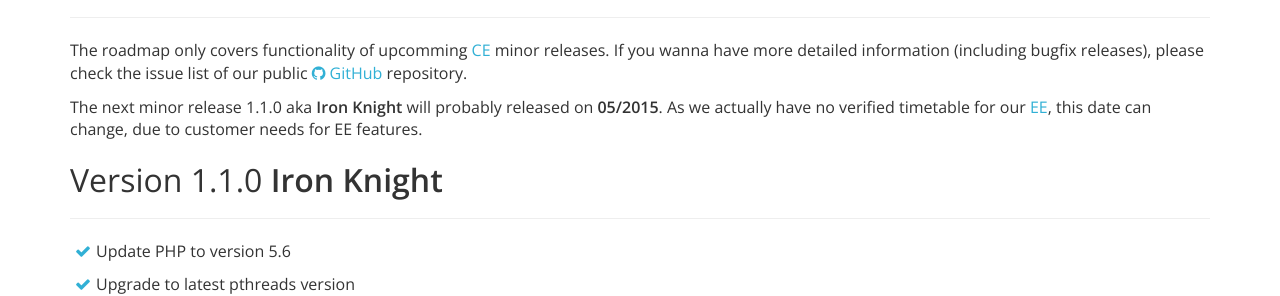
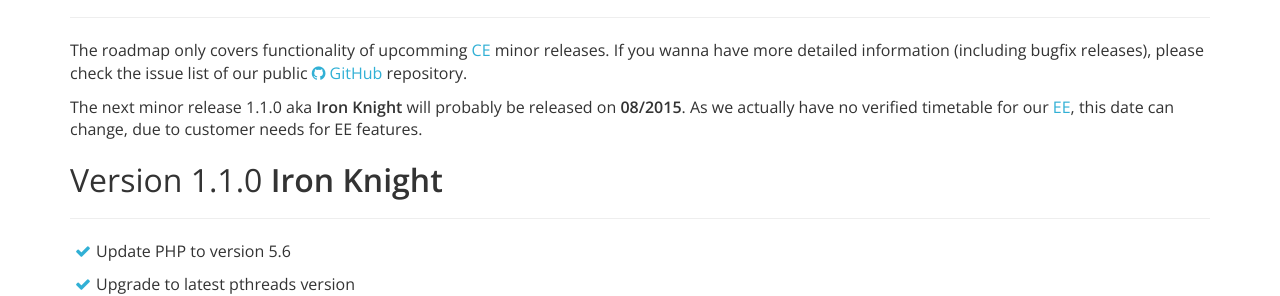
Before and after one commit to appserver-io/appserver, a Jekyll site: the page built from products/roadmap.md, in a window 1280 px wide and 1201 px high. Shown: the part 167-463 px from the top of the window. Built offline with Jekyll 4.4.1, drawn with Linux system fonts in a browser that asks for light colours; nearby versions of some CDN libraries; library files that are not in the unit come from our copies; Markdown is read by kramdown in place of the engine named in the settings.

Commit message:
updated the date as well ...

```diff
--- a/products/roadmap.md
+++ b/products/roadmap.md
@@ -14,7 +14,7 @@ author: all
 
 The roadmap only covers functionality of upcomming [CE](<{{ "/products/community-edition.html" | prepend: site.baseurl }}>) minor releases. If you wanna have more detailed information (including bugfix releases), please check the issue list of our public <a href="{{ site.github_repository }}"><i class="fa fa-github"></i> GitHub</a> repository.
 
-The next minor release 1.1.0 aka **Iron Knight** will probably released on **05/2015**. As we actually have no verified timetable for our [EE](<{{ "/products/enterprise-edition.html" | prepend: site.baseurl }}>), this date can change, due to customer needs for EE features.
+The next minor release 1.1.0 aka **Iron Knight** will probably be released on **08/2015**. As we actually have no verified timetable for our [EE](<{{ "/products/enterprise-edition.html" | prepend: site.baseurl }}>), this date can change, due to customer needs for EE features.
 
 ## Version 1.1.0 **Iron Knight**
 ***
```
